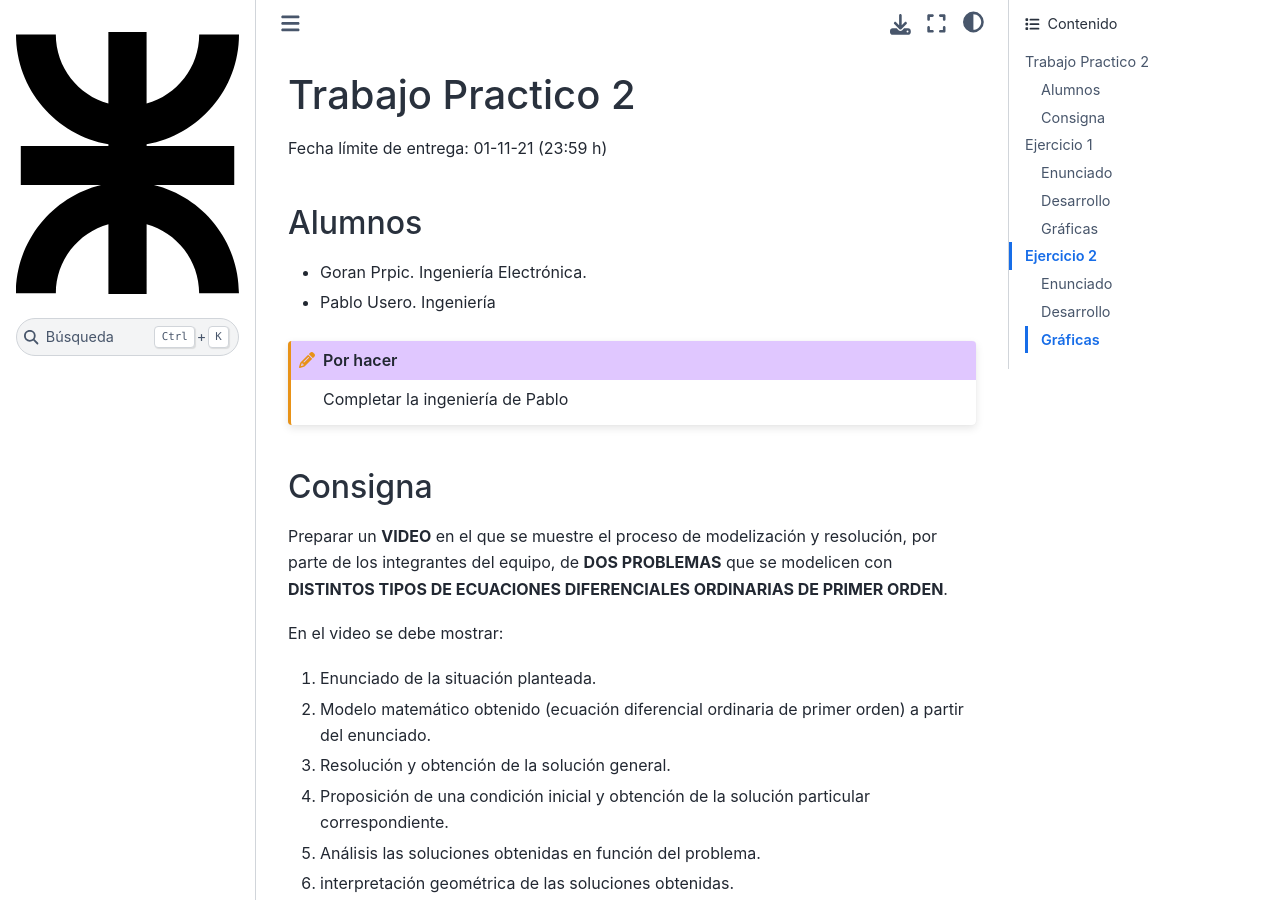
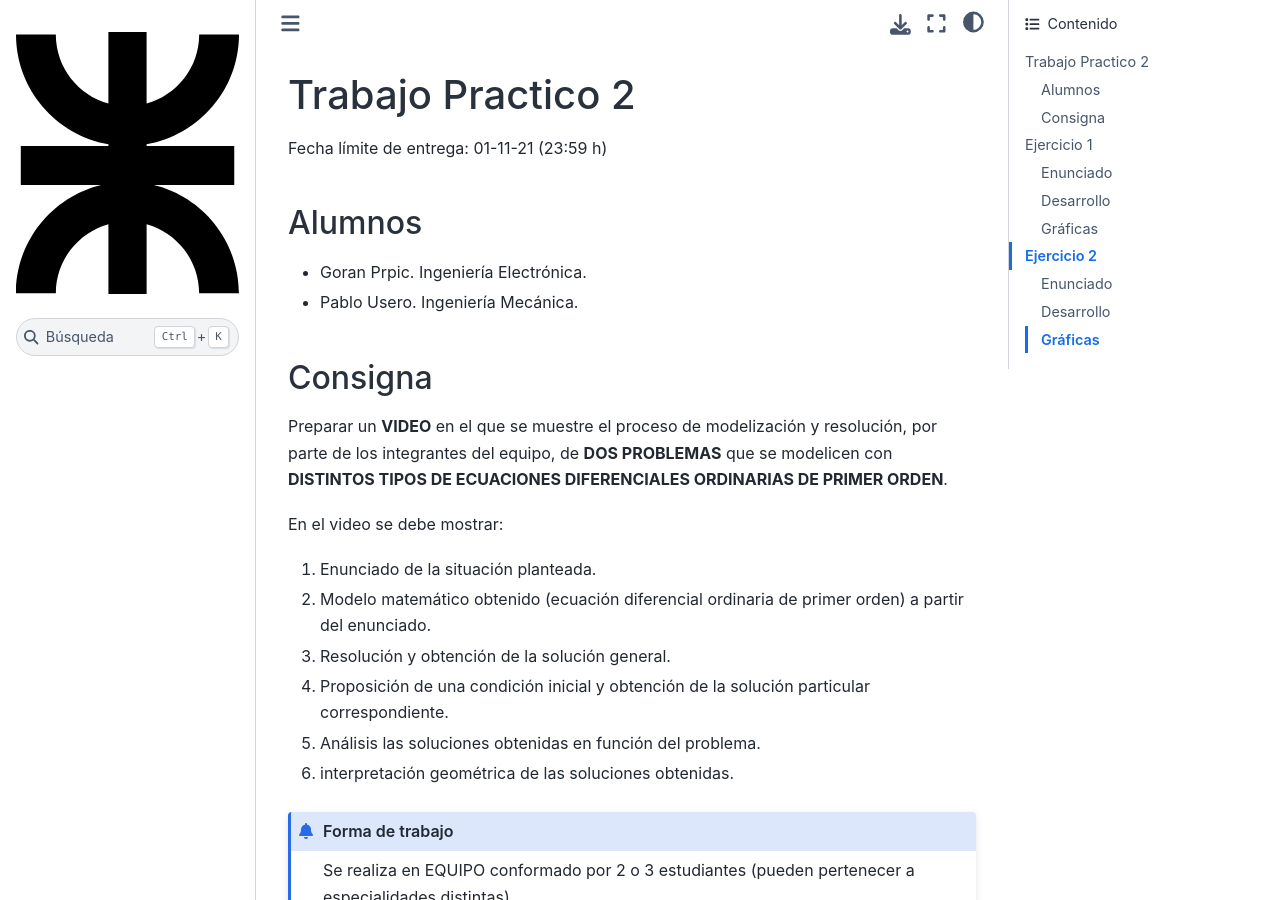
Before and after one commit to gorandp/am2_tp2, a Sphinx documentation site: the page built from docs/index.rst, in a window 1280 px wide and 900 px high. Built offline with Sphinx 7.4.7 and the Sphinx Book theme 1.1.4, drawn with Linux system fonts in a browser that asks for light colours.

Commit message:
agregué la ingeniería de pablo - saqué el todo

```diff
--- a/docs/index.rst
+++ b/docs/index.rst
@@ -13,11 +13,7 @@
 -------
 
 - Goran Prpic. Ingeniería Electrónica.
-- Pablo Usero. Ingeniería
-
-.. todo::
-
-   Completar la ingeniería de Pablo
+- Pablo Usero. Ingeniería Mecánica.
 
 
 Consigna
```
Also changed, not shown: 7 other files.
